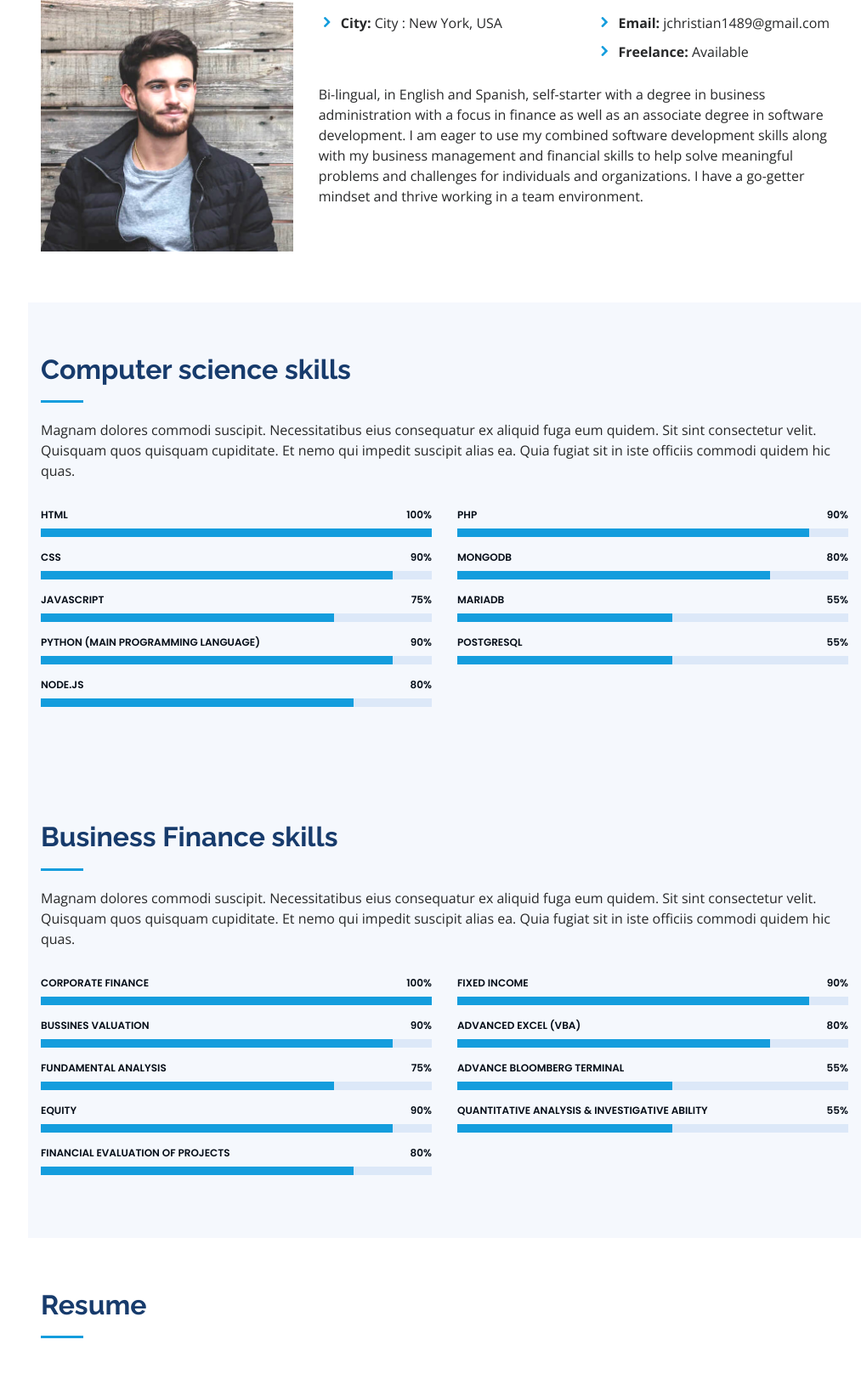
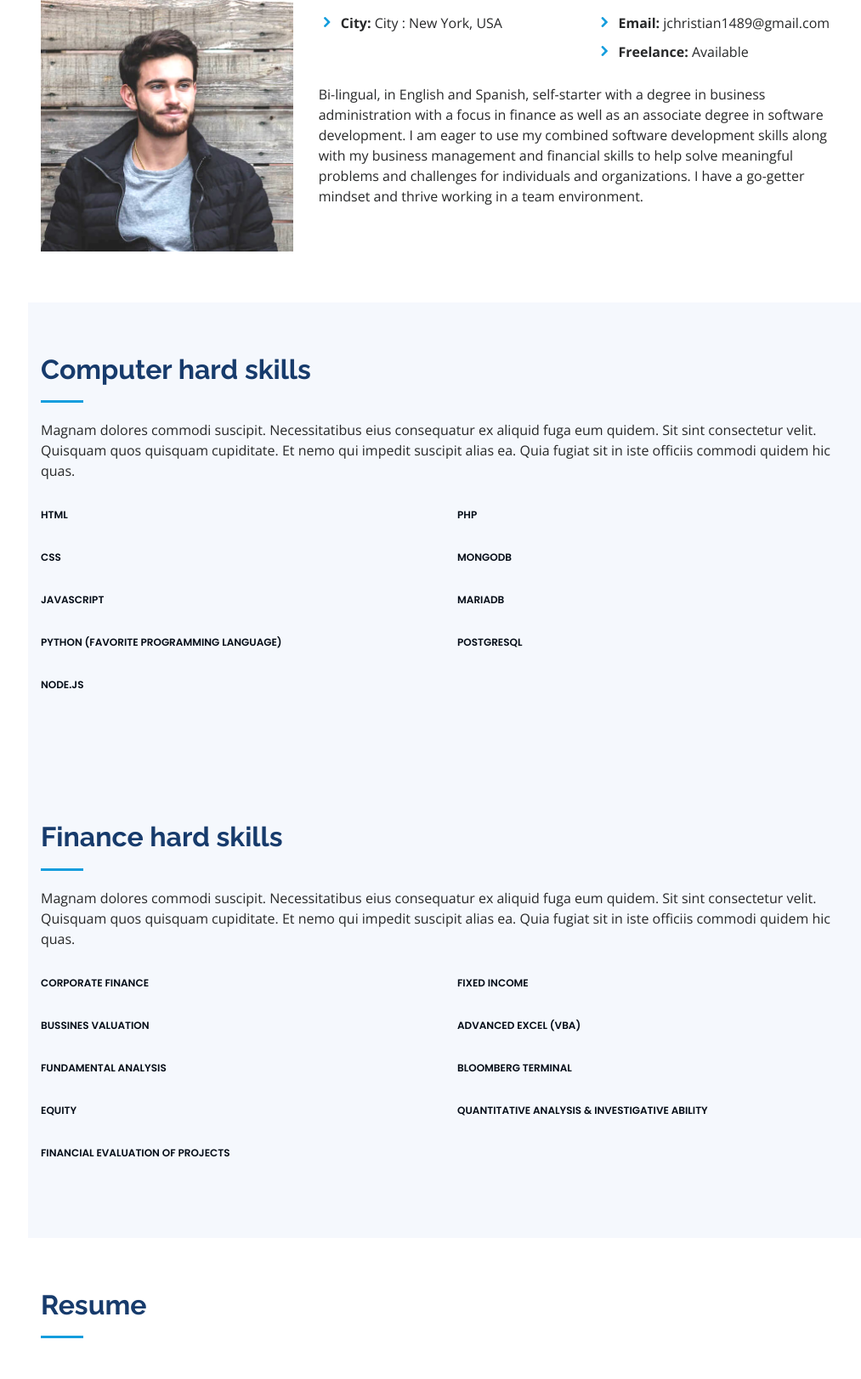
Before and after one commit to jchristian1/django_portfolio, a Django app: page / in a window 1280 px wide. Shown: the part 1065-2688 px from the top of the page at 85% size, without its empty margins (267-1280 px from the left). Run offline with Django 4.2, Linux system fonts and the light colour scheme; some libraries are stand-ins or nearby versions.

Commit message:
structure complete, need to feel content and improve projects introduction

```diff
--- a/playground/templates/index.html
+++ b/playground/templates/index.html
@@ -172,7 +172,7 @@
       <div class="container">
 
         <div class="section-title">
-          <h2>Computer science skills</h2>
+          <h2>Computer hard skills</h2>
           <p>Magnam dolores commodi suscipit. Necessitatibus eius consequatur ex aliquid fuga eum quidem. Sit sint consectetur velit. Quisquam quos quisquam cupiditate. Et nemo qui impedit suscipit alias ea. Quia fugiat sit in iste officiis commodi quidem hic quas.</p>
         </div>
 
@@ -181,64 +181,64 @@
           <div class="col-lg-6" data-aos="fade-up">
 
             <div class="progress">
-              <span class="skill">HTML <i class="val">100%</i></span>
-              <div class="progress-bar-wrap">
+              <span class="skill">HTML <i class="val"></i></span>
+              <!-- <div class="progress-bar-wrap">
                 <div class="progress-bar" role="progressbar" aria-valuenow="100" aria-valuemin="0" aria-valuemax="100"></div>
-              </div>
+              </div> -->
             </div>
 
             <div class="progress">
-              <span class="skill">CSS <i class="val">90%</i></span>
-              <div class="progress-bar-wrap">
+              <span class="skill">CSS <i class="val"></i></span>
+              <!-- <div class="progress-bar-wrap">
                 <div class="progress-bar" role="progressbar" aria-valuenow="90" aria-valuemin="0" aria-valuemax="100"></div>
-              </div>
+              </div> -->
             </div>
 
             <div class="progress">
-              <span class="skill">JavaScript <i class="val">75%</i></span>
-              <div class="progress-bar-wrap">
+              <span class="skill">JavaScript <i class="val"></i></span>
+              <!-- <div class="progress-bar-wrap">
                 <div class="progress-bar" role="progressbar" aria-valuenow="75" aria-valuemin="0" aria-valuemax="100"></div>
-              </div>
+              </div> -->
             </div>
             <div class="progress">
-              <span class="skill">Python (Main programming language) <i class="val">90%</i></span>
-              <div class="progress-bar-wrap">
+              <span class="skill">Python (favorite programming language) <i class="val"></i></span>
+              <!-- <div class="progress-bar-wrap">
                 <div class="progress-bar" role="progressbar" aria-valuenow="90" aria-valuemin="0" aria-valuemax="100"></div>
-              </div>
+              </div> -->
             </div>
             <div class="progress">
-              <span class="skill">Node.js <i class="val">80%</i></span>
-              <div class="progress-bar-wrap">
+              <span class="skill">Node.js <i class="val"></i></span>
+              <!-- <div class="progress-bar-wrap">
                 <div class="progress-bar" role="progressbar" aria-valuenow="80" aria-valuemin="0" aria-valuemax="100"></div>
-              </div>
+              </div> -->
             </div>
 
           </div>
 
           <div class="col-lg-6" data-aos="fade-up" data-aos-delay="100">
             <div class="progress">
-              <span class="skill">PHP <i class="val">90%</i></span>
-              <div class="progress-bar-wrap">
+              <span class="skill">PHP <i class="val"></i></span>
+              <!-- <div class="progress-bar-wrap">
                 <div class="progress-bar" role="progressbar" aria-valuenow="90" aria-valuemin="0" aria-valuemax="100"></div>
-              </div>
+              </div> -->
             </div>
             <div class="progress">
-              <span class="skill">MongoDB <i class="val">80%</i></span>
-              <div class="progress-bar-wrap">
+              <span class="skill">MongoDB <i class="val"></i></span>
+              <!-- <div class="progress-bar-wrap">
                 <div class="progress-bar" role="progressbar" aria-valuenow="80" aria-valuemin="0" aria-valuemax="100"></div>
-              </div>
+              </div> -->
             </div>
             <div class="progress">
-              <span class="skill">MariaDB <i class="val">55%</i></span>
-              <div class="progress-bar-wrap">
+              <span class="skill">MariaDB <i class="val"></i></span>
+              <!-- <div class="progress-bar-wrap">
                 <div class="progress-bar" role="progressbar" aria-valuenow="55" aria-valuemin="0" aria-valuemax="100"></div>
-              </div>
+              </div> -->
             </div>
             <div class="progress">
-              <span class="skill">PostgreSQL <i class="val">55%</i></span>
-              <div class="progress-bar-wrap">
+              <span class="skill">PostgreSQL <i class="val"></i></span>
+              <!-- <div class="progress-bar-wrap">
                 <div class="progress-bar" role="progressbar" aria-valuenow="55" aria-valuemin="0" aria-valuemax="100"></div>
-              </div>
+              </div> -->
             </div>
           </div>
 
@@ -252,7 +252,7 @@
       <div class="container">
 
         <div class="section-title">
-          <h2>Business Finance skills</h2>
+          <h2>Finance hard skills</h2>
           <p>Magnam dolores commodi suscipit. Necessitatibus eius consequatur ex aliquid fuga eum quidem. Sit sint consectetur velit. Quisquam quos quisquam cupiditate. Et nemo qui impedit suscipit alias ea. Quia fugiat sit in iste officiis commodi quidem hic quas.</p>
         </div>
 
@@ -261,64 +261,64 @@
           <div class="col-lg-6" data-aos="fade-up">
 
             <div class="progress">
-              <span class="skill">Corporate finance <i class="val">100%</i></span>
-              <div class="progress-bar-wrap">
+              <span class="skill">Corporate finance <i class="val"></i></span>
+              <!-- <div class="progress-bar-wrap">
                 <div class="progress-bar" role="progressbar" aria-valuenow="100" aria-valuemin="0" aria-valuemax="100"></div>
-              </div>
+              </div> -->
             </div>
 
             <div class="progress">
-              <span class="skill">Bussines valuation <i class="val">90%</i></span>
-              <div class="progress-bar-wrap">
+              <span class="skill">Bussines valuation <i class="val"></i></span>
+              <!-- <div class="progress-bar-wrap">
                 <div class="progress-bar" role="progressbar" aria-valuenow="90" aria-valuemin="0" aria-valuemax="100"></div>
-              </div>
+              </div> -->
             </div>
 
             <div class="progress">
-              <span class="skill">Fundamental analysis <i class="val">75%</i></span>
-              <div class="progress-bar-wrap">
+              <span class="skill">Fundamental analysis <i class="val"></i></span>
+              <!-- <div class="progress-bar-wrap">
                 <div class="progress-bar" role="progressbar" aria-valuenow="75" aria-valuemin="0" aria-valuemax="100"></div>
-              </div>
+              </div> -->
             </div>
             <div class="progress">
-              <span class="skill">Equity <i class="val">90%</i></span>
-              <div class="progress-bar-wrap">
+              <span class="skill">Equity <i class="val"></i></span>
+              <!-- <div class="progress-bar-wrap">
                 <div class="progress-bar" role="progressbar" aria-valuenow="90" aria-valuemin="0" aria-valuemax="100"></div>
-              </div>
+              </div> -->
             </div>
             <div class="progress">
-              <span class="skill">Financial evaluation of projects <i class="val">80%</i></span>
-              <div class="progress-bar-wrap">
+              <span class="skill">Financial evaluation of projects <i class="val"></i></span>
+              <!-- <div class="progress-bar-wrap">
                 <div class="progress-bar" role="progressbar" aria-valuenow="80" aria-valuemin="0" aria-valuemax="100"></div>
-              </div>
+              </div> -->
             </div>
 
           </div>
 
           <div class="col-lg-6" data-aos="fade-up" data-aos-delay="100">
             <div class="progress">
-              <span class="skill">Fixed income <i class="val">90%</i></span>
-              <div class="progress-bar-wrap">
+              <span class="skill">Fixed income <i class="val"></i></span>
+              <!-- <div class="progress-bar-wrap">
                 <div class="progress-bar" role="progressbar" aria-valuenow="90" aria-valuemin="0" aria-valuemax="100"></div>
-              </div>
+              </div> -->
             </div>
             <div class="progress">
-              <span class="skill">Advanced excel (VBA) <i class="val">80%</i></span>
-              <div class="progress-bar-wrap">
+              <span class="skill">Advanced excel (VBA) <i class="val"></i></span>
+              <!-- <div class="progress-bar-wrap">
                 <div class="progress-bar" role="progressbar" aria-valuenow="80" aria-valuemin="0" aria-valuemax="100"></div>
-              </div>
+              </div> -->
             </div>
             <div class="progress">
-              <span class="skill">Advance Bloomberg terminal <i class="val">55%</i></span>
-              <div class="progress-bar-wrap">
+              <span class="skill">Bloomberg terminal <i class="val"></i></span>
+              <!-- <div class="progress-bar-wrap">
                 <div class="progress-bar" role="progressbar" aria-valuenow="55" aria-valuemin="0" aria-valuemax="100"></div>
-              </div>
+              </div> -->
             </div>
             <div class="progress">
-              <span class="skill">Quantitative analysis & investigative ability <i class="val">55%</i></span>
-              <div class="progress-bar-wrap">
+              <span class="skill">Quantitative analysis & investigative ability <i class="val"></i></span>
+              <!-- <div class="progress-bar-wrap">
                 <div class="progress-bar" role="progressbar" aria-valuenow="55" aria-valuemin="0" aria-valuemax="100"></div>
-              </div>
+              </div> -->
             </div>
           </div>
 
@@ -424,7 +424,7 @@
             </div>
           </div>
 
-          <div class="col-lg-4 col-md-6 portfolio-item filter-web">
+          <div class="col-lg-4 col-md-6 portfolio-item filter-card">
             <div class="portfolio-wrap">
               <img src="{% static 'img/portfolio/portfolio-2.jpg' %}" class="img-fluid" alt="">
               <div class="portfolio-links">
@@ -434,7 +434,7 @@
             </div>
           </div>
 
-          <div class="col-lg-4 col-md-6 portfolio-item filter-app">
+          <!-- <div class="col-lg-4 col-md-6 portfolio-item filter-app">
             <div class="portfolio-wrap">
               <img src="{% static 'img/portfolio/portfolio-3.jpg' %}" class="img-fluid" alt="">
               <div class="portfolio-links">
@@ -442,9 +442,9 @@
                 <a href="portfolio-details.html" title="More Details"><i class="bx bx-link"></i></a>
               </div>
             </div>
-          </div>
+          </div> -->
 
-          <div class="col-lg-4 col-md-6 portfolio-item filter-card">
+          <!-- <div class="col-lg-4 col-md-6 portfolio-item filter-card">
             <div class="portfolio-wrap">
               <img src="{% static 'img/portfolio/portfolio-4.jpg' %}" class="img-fluid" alt="">
               <div class="portfolio-links">
@@ -452,19 +452,19 @@
                 <a href="portfolio-details.html" title="More Details"><i class="bx bx-link"></i></a>
               </div>
             </div>
-          </div>
+          </div> -->
 
-          <div class="col-lg-4 col-md-6 portfolio-item filter-web">
+          <div class="col-lg-4 col-md-6 portfolio-item filter-card">
             <div class="portfolio-wrap">
-              <img src="{% static 'img/portfolio/portfolio-5.jpg' %}" class="img-fluid" alt="">
+              <img src="{% static 'img/portfolio/portfolio-7.jpg' %}" class="img-fluid" alt="">
               <div class="portfolio-links">
-                <a href="{% static 'img/portfolio/portfolio-5.jpg' %}" data-gall="portfolioGallery" class="venobox" title="Web 2"><i class="bx bx-plus"></i></a>
+                <a href="{% static 'img/portfolio/portfolio-7.jpg' %}" data-gall="portfolioGallery" class="venobox" title="Web 2"><i class="bx bx-plus"></i></a>
                 <a href="{% url 'spammer' %}" title="More Details"><i class="bx bx-link"></i></a>
               </div>
             </div>
           </div>
 
-          <div class="col-lg-4 col-md-6 portfolio-item filter-app">
+          <!-- <div class="col-lg-4 col-md-6 portfolio-item filter-app">
             <div class="portfolio-wrap">
               <img src="{% static 'img/portfolio/portfolio-6.jpg' %}" class="img-fluid" alt="">
               <div class="portfolio-links">
@@ -472,9 +472,9 @@
                 <a href="portfolio-details.html" title="More Details"><i class="bx bx-link"></i></a>
               </div>
             </div>
-          </div>
+          </div> -->
 
-          <div class="col-lg-4 col-md-6 portfolio-item filter-card">
+          <!-- <div class="col-lg-4 col-md-6 portfolio-item filter-card">
             <div class="portfolio-wrap">
               <img src="{% static 'img/portfolio/portfolio-7.jpg' %}" class="img-fluid" alt="">
               <div class="portfolio-links">
@@ -482,9 +482,9 @@
                 <a href="{% url 'spammer' %}" title="More Details"><i class="bx bx-link"></i></a>
               </div>
             </div>
-          </div>
+          </div> -->
 
-          <div class="col-lg-4 col-md-6 portfolio-item filter-card">
+          <!-- <div class="col-lg-4 col-md-6 portfolio-item filter-card">
             <div class="portfolio-wrap">
               <img src="{% static 'img/portfolio/portfolio-8.jpg' %}" class="img-fluid" alt="">
               <div class="portfolio-links">
@@ -492,9 +492,9 @@
                 <a href="portfolio-details.html" title="More Details"><i class="bx bx-link"></i></a>
               </div>
             </div>
-          </div>
+          </div> -->
 
-          <div class="col-lg-4 col-md-6 portfolio-item filter-web">
+          <!-- <div class="col-lg-4 col-md-6 portfolio-item filter-web">
             <div class="portfolio-wrap">
               <img src="{% static 'img/portfolio/portfolio-9.jpg' %}" class="img-fluid" alt="">
               <div class="portfolio-links">
@@ -502,7 +502,7 @@
                 <a href="portfolio-details.html" title="More Details"><i class="bx bx-link"></i></a>
               </div>
             </div>
-          </div>
+          </div> -->
 
         </div>
 
@@ -641,20 +641,20 @@
               <div class="address">
                 <i class="icofont-google-map"></i>
                 <h4>Location:</h4>
-                <p>A108 Adam Street, New York, NY 535022</p>
+                <p>New York, NY 10025</p>
               </div>
 
               <div class="email">
                 <i class="icofont-envelope"></i>
                 <h4>Email:</h4>
-                <p>info@example.com</p>
+                <p>jchristian1489@gmail.com</p>
               </div>
 
-              <div class="phone">
+              <!-- <div class="phone">
                 <i class="icofont-phone"></i>
                 <h4>Call:</h4>
                 <p>+1 5589 55488 55s</p>
-              </div>
+              </div> -->
 
               <iframe src="https://www.google.com/maps/embed?pb=!1m14!1m8!1m3!1d12097.433213460943!2d-74.0062269!3d40.7101282!3m2!1i1024!2i768!4f13.1!3m3!1m2!1s0x0%3A0xb89d1fe6bc499443!2sDowntown+Conference+Center!5e0!3m2!1smk!2sbg!4v1539943755621" frameborder="0" style="border:0; width: 100%; height: 290px;" allowfullscreen></iframe>
             </div>
@@ -662,7 +662,7 @@
           </div>
 
           <div class="col-lg-7 mt-5 mt-lg-0 d-flex align-items-stretch">
-            <form action="forms/contact.php" method="post" role="form" class="php-email-form">
+            <!-- <form action="forms/contact.php" method="post" role="form" class="php-email-form">
               <div class="form-row">
                 <div class="form-group col-md-6">
                   <label for="name">Your Name</label>
@@ -692,7 +692,7 @@
               </div>
               <div class="text-center"><button type="submit">Send Message</button></div>
             </form>
-          </div>
+          </div> -->
 
         </div>
 
```
